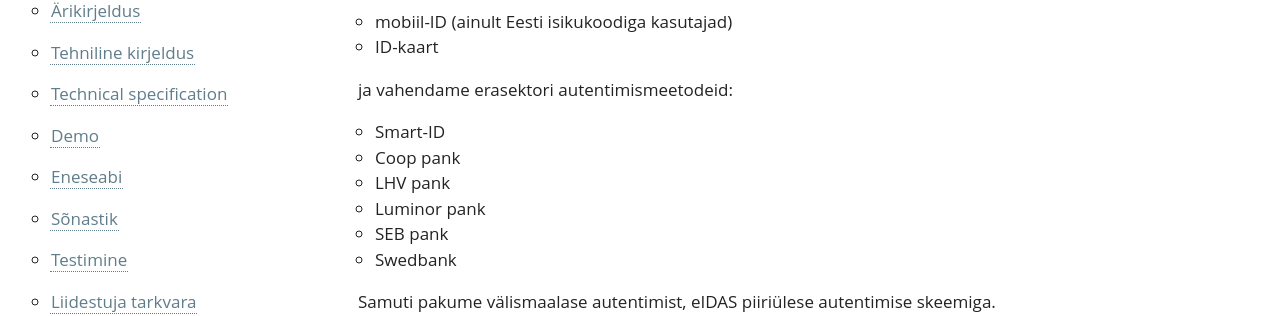
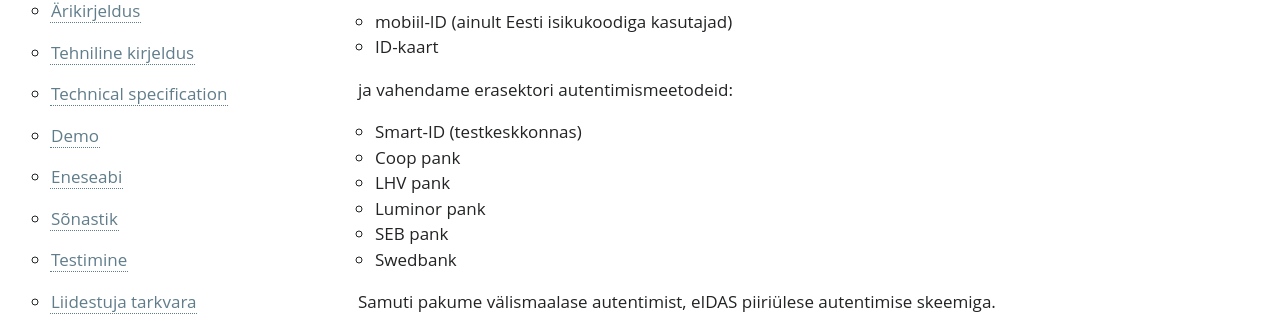
Before and after one commit to e-gov/TARA-Doku, a Jekyll site: the page built from Arikirjeldus.md, in a window 1280 px wide. Shown: the part 212-528 px from the top of the page. Built offline with Jekyll 4.4.1, drawn with Linux system fonts in a browser that asks for light colours; our own code applies the rules of GitHub Pages for plain Markdown files.

Commit message:
Update Arikirjeldus.md

```diff
--- a/Arikirjeldus.md
+++ b/Arikirjeldus.md
@@ -13,7 +13,7 @@ Siseriiklikest autentimismeetoditest pakume autentimist riikliku identiteedisüs
 
 ja vahendame erasektori autentimismeetodeid:
 
-- Smart-ID
+- Smart-ID (testkeskkonnas)
 - Coop pank
 - LHV pank
 - Luminor pank
```
